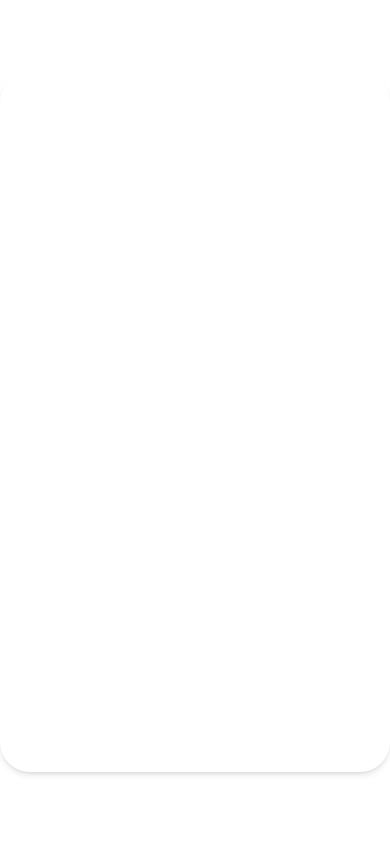
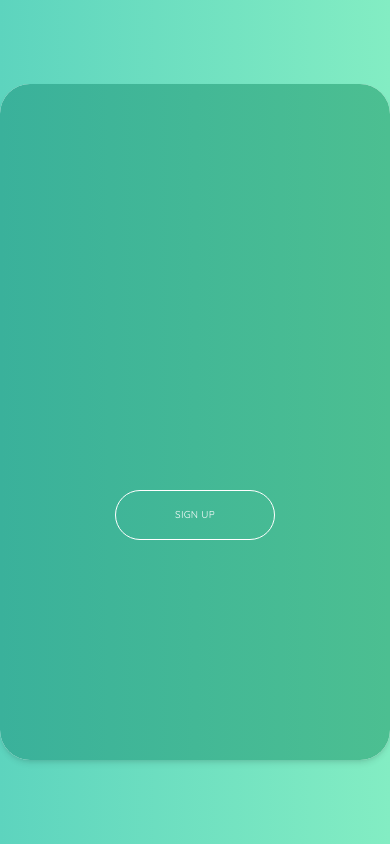
Before and after one commit to blaahdev/auth-demo, a Next.js app: page /auth in a window 390 px wide. Built offline with nearby package versions, Linux system fonts and the light colour scheme.

Commit message:
responsiveness

```diff
--- a/app/auth/page.tsx
+++ b/app/auth/page.tsx
@@ -8,25 +8,25 @@ import OtpInput from "react-otp-input";
 const regex = /^[a-zA-Z0-9._%+-]+@dso\.org\.sg$/;
 
 export default function AuthPage() {
-  const [mode, setMode] = useState(1);
+  const [mode, setMode] = useState(0);
   const [form, setForm] = useState({ email: "", tnc: false });
 
   return (
-    <div className={`w-full h-screen flex justify-center items-center `}>
-      <div className="relative w-[100rem] h-[70rem] bg-white rounded-[3rem] shadow-md overflow-hidden">
-        {/* Banner */}
+    <div
+      className={`w-full h-screen flex justify-center items-center bg-gradient2`}
+    >
+      <div className="relative w-[100rem] h-[80vh] bg-white rounded-[3rem] shadow-md overflow-hidden">
         <div
           className={`absolute top-[50%] left-[-30rem] text-center text-white w-[30rem] z-[100] transition-all duration-[800ms] ${
             mode === 0 ? "" : "left-[5rem]"
           }`}
         >
-          <h1 className="text-5xl mb-12">Welcome</h1>
+          <h1 className="text-5xl mb-12 hidden md:block">Welcome</h1>
         </div>
-        {/* LHS:: Green Background */}
         <div
           className={`absolute inset-0 z-[50] bg-gradient transition-all duration-[1500ms] ${
-            mode === 0 ? "w-full" : "w-[40%]"
-          } hidden md:block`}
+            mode === 0 ? "w-full" : "w-[40%] hidden md:block"
+          }`}
         >
           {mode === 0 ? (
             <button
@@ -46,6 +46,11 @@ export default function AuthPage() {
             </button>
           )}
         </div>
+        <form
+          className={`w-full  top-0 left-0 flex flex-col gap-[100px] justify-center items-center p-5 md:p-40 md:w-[60rem] h-full transition-all duration-[1500ms] ${
+            mode === 0 ? "" : "left-[40rem] md:absolute"
+          }`}
+        >
           {/* RHS:: FORM */}
           {mode === 1 && (
             <EmailScreen
@@ -56,8 +61,14 @@ export default function AuthPage() {
             />
           )}
           {mode === 2 && (
-          <OTPScreen mode={mode} setMode={setMode} email={form.email} />
+            <OTPScreen
+              mode={mode}
+              setMode={setMode}
+              form={form}
+              setForm={setForm}
+            />
           )}
+        </form>
       </div>
     </div>
   );
@@ -115,11 +126,6 @@ function EmailScreen({ mode, setMode, form, setForm }) {
   return (
     <>
       {/* Signup Form */}
-      <form
-        className={`absolute top-0 left-0 flex flex-col gap-[100px] justify-center items-center p-40 w-[60rem] h-full transition-all duration-[1500ms] ${
-          mode === 0 ? "" : "left-[40rem]"
-        }`}
-      >
       <div className="flex flex-col gap-2 text-center ">
         <h1 className="text-6xl text-accent">Login to MyAuthDemo</h1>
         <p className="text-xl text-black">
@@ -169,7 +175,6 @@ function EmailScreen({ mode, setMode, form, setForm }) {
           {isLoading ? "Please Wait..." : "Get OTP"}
         </button>
       </div>
-      </form>
     </>
   );
 }
@@ -178,7 +183,7 @@ function EmailScreen({ mode, setMode, form, setForm }) {
 
 const OTP_LENGTH = 6;
 const SECONDS = 60 * 5;
-function OTPScreen({ mode, setMode, email }) {
+function OTPScreen({ mode, setMode, form, setForm }) {
   const [counter, setCounter] = useState(SECONDS);
   const [isLoading, setIsLoading] = useState(false);
   const [otp, setOtp] = useState("");
@@ -207,31 +212,29 @@ function OTPScreen({ mode, setMode, email }) {
     setOtp(newValue);
   };
 
-  const validateChar = (value, index) => {
-    return matchIsNumeric(value);
+  const handleLoginAnotherAcc = () => {
+    setMode(1);
+    setForm((prev) => ({ email: "", tnc: false })); //reset
   };
 
   const disabled = otp.length !== OTP_LENGTH || isLoading;
 
   return (
-    <form
-      className={`absolute top-0 left-0 flex flex-col gap-[100px] justify-center items-center p-40 w-[60rem] h-full transition-all duration-[1500ms] ${
-        mode === 0 ? "" : "left-[40rem]"
-      }`}
-    >
+    <>
       <div className="flex flex-col gap-2 text-center ">
         <h1 className="text-6xl text-accent">Login to MyAuthDemo</h1>
         <p className="text-xl text-black">
           Please enter your credentials and log in
         </p>
         <p className="text-base text-black">
-          We have sent you an OTP to {email}. Please check your email inbox.
+          We have sent you an OTP to {form?.email}. Please check your email
+          inbox.
         </p>
       </div>
       <div className="flex flex-col gap-2 text-center w-full">
         <OtpInput
           value={otp}
-          onChange={setOtp}
+          onChange={handleChange}
           numInputs={6}
           inputType="number"
           renderInput={(props) => <input {...props} />}
@@ -257,10 +260,17 @@ function OTPScreen({ mode, setMode, email }) {
         <Counter counter={counter} setCounter={setCounter} />
         <div className="text-base text-black">
           <span>Did not receive OTP?</span>
-          <button className="ml-2 text-accent">Resend OTP</button>
+          <button className="ml-2 text-accent" onClick={handleReset}>
+            Resend OTP
+          </button>
+        </div>
+        <div className="text-base text-black">
+          <button className="ml-2 text-accent" onClick={handleLoginAnotherAcc}>
+            Log in With Another Account
+          </button>
         </div>
       </div>
-    </form>
+    </>
   );
 }
 
--- a/app/globals.css
+++ b/app/globals.css
@@ -8,6 +8,7 @@
   --accent: #3aaf9f;
   --shadow: 0 2rem 6rem rgba(0, 0, 0, 0.3);
   --gradient: linear-gradient(to right, #3ab19b, #4cbf91);
+  --gradient2: linear-gradient(to right, #5dd4be, #83edc3);
   --border: 0.1rem solid #777;
 }
 
--- a/tailwind.config.ts
+++ b/tailwind.config.ts
@@ -7,6 +7,13 @@ export default {
     "./app/**/*.{js,ts,jsx,tsx,mdx}",
   ],
   theme: {
+    screens: {
+      sm: "640px",
+      md: "984px",
+      lg: "1024px",
+      xl: "1280px",
+      "2xl": "1536px",
+    },
     extend: {
       colors: {
         white: "var(--white)",
@@ -18,6 +25,7 @@ export default {
       },
       backgroundImage: {
         gradient: "var(--gradient)",
+        gradient2: "var(--gradient2)",
       },
       borderWidth: {
         custom: "var(--border)",
```
Lines whose indentation alone changed are shown as unchanged.
